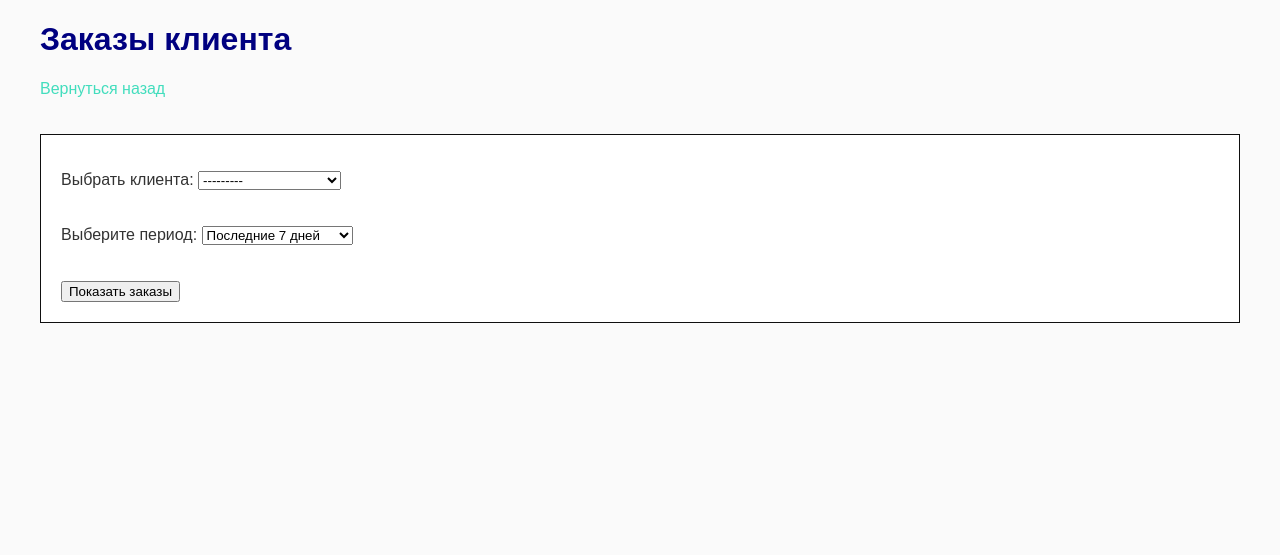
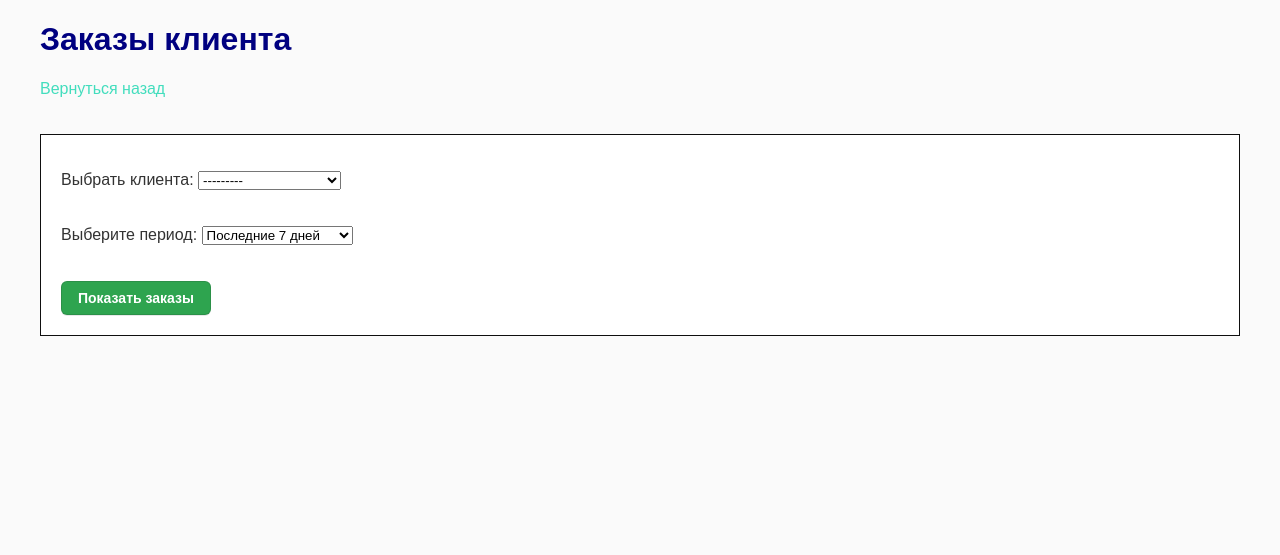
Before and after one commit to stanislavfor/basic-django-0-3, a Django app: page /clients-orders/ in a window 1280 px wide. Shown: the part 46-601 px from the top of the page. Run offline with Django 5.2, Linux system fonts and the light colour scheme; a user stored in the database is signed in; data comes from the database, SQL or seed files in the repository; both versions use the stored data as it was before the commit.

Commit message:
fixed same style commit

```diff
--- a/shop_project/shop/templates/clients_orders.html
+++ b/shop_project/shop/templates/clients_orders.html
@@ -8,7 +8,7 @@
 <form method="post">
     {% csrf_token %}
     {{ form.as_p }}
-    <button type="submit">Показать заказы</button>
+    <button class="button" type="submit">Показать заказы</button>
 </form>
 <article class="blank">
     {% if client and products is not None %}
--- a/shop_project/shop/views.py
+++ b/shop_project/shop/views.py
@@ -246,7 +246,7 @@
     return render(request, 'products_list.html', context)
 
 def products_total(request):
-    products = Product.objects.all()  # Загружаем все продукты из базы данных
+    products = Product.objects.all()  # Все продукты из базы данных
     context = {'products': products}
     return render(request, 'products_total.html', context)
 
```
Also changed, not shown: shop_project/shop/forms.py (+1 -7 lines), shop_project/asset/db.sqlite3 (deleted).
